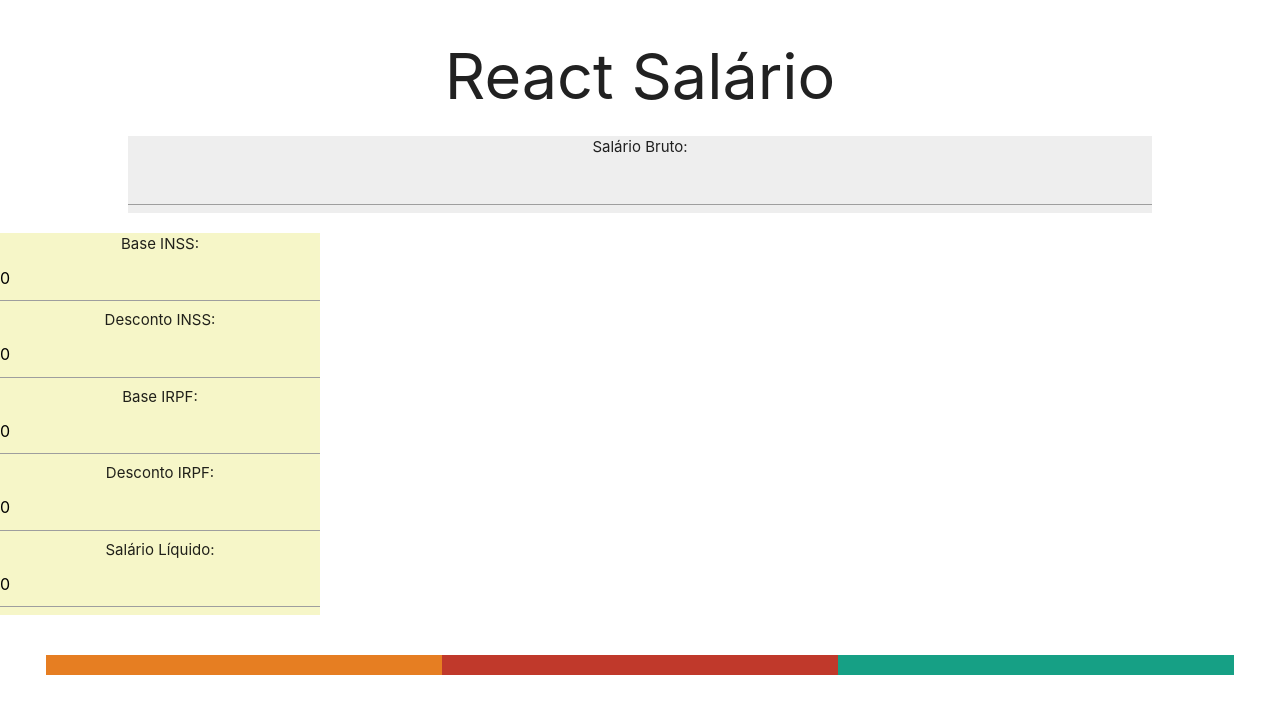
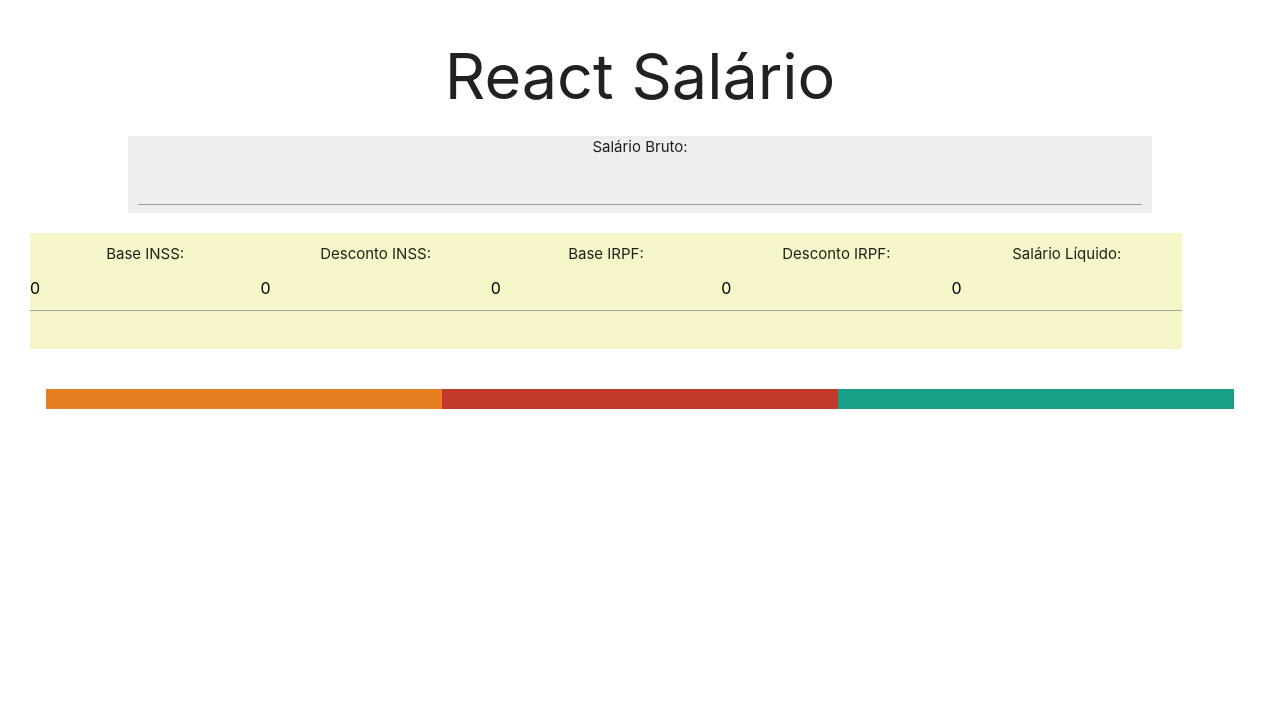
Before and after one commit to williancozzi/react-salario, a React (Create React App) app: page / in a window 1280 px wide. Shown: the top 714 px of the page. Built offline with nearby package versions, Linux system fonts and the light colour scheme.

Commit message:
feat(): calculateSalary and misc fixes

```diff
--- a/src/App.js
+++ b/src/App.js
@@ -2,13 +2,19 @@ import React, { Component } from "react";
 import ColorBar from "./components/color-bar/ColorBar";
 import InputFullSalary from "./components/input-full-salary/InputFullSalary";
 import InputReadOnly from "./components/input-readonly/InputReadOnly";
+import { formatNumber } from "./helpers/formatHelper.js";
+import { calculateSalaryFrom } from "./helpers/salary.js";
 
 export default class App extends Component {
   constructor() {
     super();
 
     this.state = {
-      value: 0,
+      baseINSS: 0,
+      discountINSS: 0,
+      baseIRPF: 0,
+      discountIRPF: 0,
+      netSalary: 0,
       bar1: 33,
       bar2: 33,
       bar3: 33,
@@ -16,9 +22,15 @@ export default class App extends Component {
   }
 
   handleChangeInput = (newValue) => {
-    console.log(newValue);
+    const finalValue = calculateSalaryFrom(newValue);
+    formatNumber(finalValue);
+
     this.setState({
-      value: newValue,
+      baseINSS: finalValue.baseINSS,
+      discountINSS: finalValue.discountINSS,
+      baseIRPF: finalValue.baseIRPF.toFixed(2),
+      discountIRPF: finalValue.discountIRPF,
+      netSalary: finalValue.netSalary.toFixed(2),
     });
   };
 
@@ -31,7 +43,16 @@ export default class App extends Component {
   // };
 
   render() {
-    const { value, bar1, bar2, bar3 } = this.state;
+    const {
+      baseINSS,
+      discountINSS,
+      baseIRPF,
+      discountIRPF,
+      netSalary,
+      bar1,
+      bar2,
+      bar3,
+    } = this.state;
 
     return (
       <div>
@@ -43,13 +64,13 @@ export default class App extends Component {
           />
         </div>
         <div>
-          <InputReadOnly value={value} title={"Base INSS:"} />
-          <InputReadOnly value={value} title={"Desconto INSS:"} />
-          <InputReadOnly value={value} title={"Base IRPF:"} />
-          <InputReadOnly value={value} title={"Desconto IRPF:"} />
-        </div>
-        <div>
-          <InputReadOnly value={value} title={"Salário Líquido:"} />
+          <div style={styles.readInput}>
+            <InputReadOnly value={baseINSS} title={"Base INSS:"} />
+            <InputReadOnly value={discountINSS} title={"Desconto INSS:"} />
+            <InputReadOnly value={baseIRPF} title={"Base IRPF:"} />
+            <InputReadOnly value={discountIRPF} title={"Desconto IRPF:"} />
+            <InputReadOnly value={netSalary} title={"Salário Líquido:"} />
+          </div>
         </div>
 
         <div style={styles.bars}>
@@ -69,11 +90,17 @@ const styles = {
   bars: {
     display: "flex",
     flexDirection: "row",
-    alignItems: "center",
     justifyContent: "center",
     padding: "0px 40px",
   },
   salary: {
     textAlign: "-webkit-center",
   },
+  readInput: {
+    display: "flex",
+    backgroundColor: "rgba(245, 245, 190, 0.842)",
+    padding: "10px 0px",
+    width: "90%",
+    marginLeft: "30px",
+  },
 };
--- a/src/components/input-full-salary/inputsalary.module.css
+++ b/src/components/input-full-salary/inputsalary.module.css
@@ -7,4 +7,5 @@
   background-color: rgba(230, 230, 230, 0.664);
   width: 80%;
   margin-bottom: 20px;
+  padding: 0px 10px;
 }
--- a/src/components/input-readonly/input.module.css
+++ b/src/components/input-readonly/input.module.css
@@ -1,9 +1,9 @@
 .flexRow {
   display: flex;
-  flex-direction: row;
+  flex-direction: column;
   align-items: center;
   flex-wrap: wrap;
   justify-content: center;
-  background-color: rgba(245, 245, 190, 0.842);
-  width: 25%;
+  width: 20%;
+  margin-bottom: 20px;
 }
```
